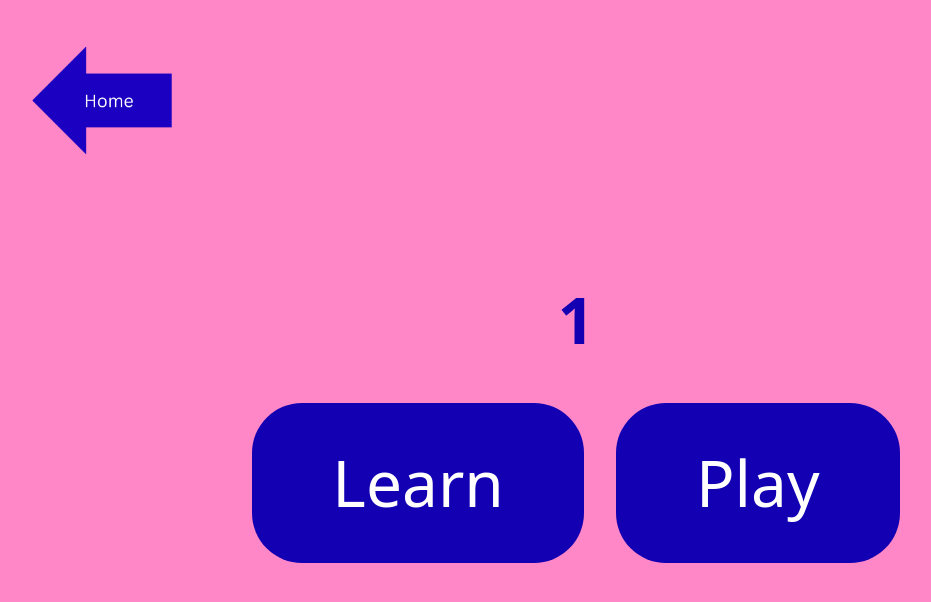
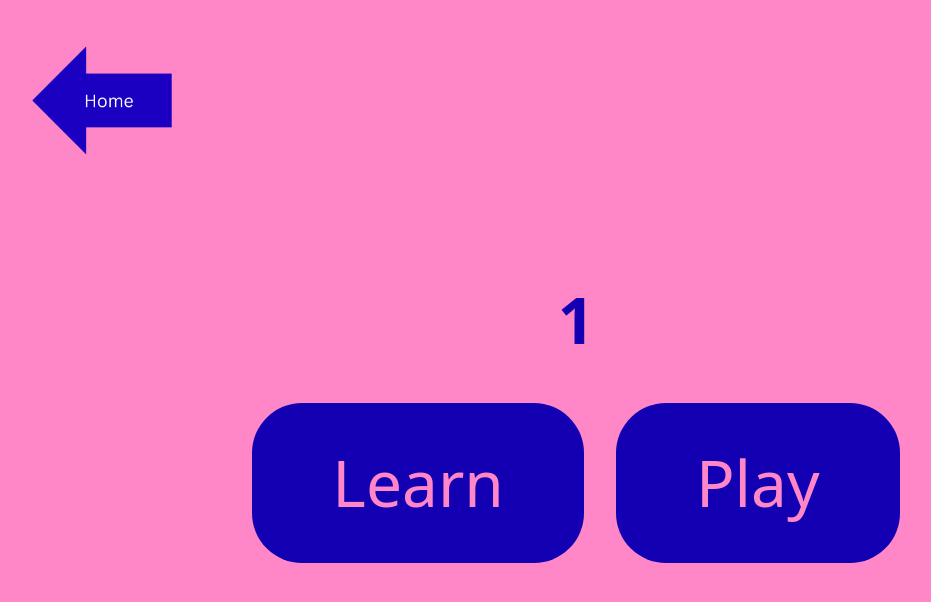
Before and after one commit to giselaroberts/comps-react-app, a React (Vite) app: page /chord/1 in a window 1280 px wide. Shown: the top 602 px of the page, without its empty margins (64-995 px from the left). Built offline with nearby package versions, Linux system fonts and the light colour scheme.

Commit message:
cordselection page text color matches background

```diff
--- a/src/components/ChordSelectionPage.jsx
+++ b/src/components/ChordSelectionPage.jsx
@@ -5,15 +5,23 @@ import HomeArrow from '/Users/giselaroberts/comps-react-app/src/assets/HomeArrow
 
 export default function ChordSelectionPage() {
   const { chordName } = useParams();
+  //get chord color
+  const getChordBackgroundColor = (chord) => {
+    if (chord.includes('7')) return '#54ff7b'; // 7th chords - green
+    if (chord.includes('m')) return '#ffff6a'; // Minor chords - yellow
+    return '#ff86c7'; // Major chords - pink
+  };
+  const textColor = getChordBackgroundColor(chordName);
+
 
   return (
     <div className="chord-selection-page">
       <h1>{chordName}</h1>
       <div className="mode-buttons">
-        <Link to={`/chord/${chordName}/learn`} className="mode-button">
+        <Link to={`/chord/${chordName}/learn`} className="mode-button" style={{ color: textColor }}>
           Learn
         </Link>
-        <Link to={`/chord/${chordName}/play`} className="mode-button">
+        <Link to={`/chord/${chordName}/play`} className="mode-button" style={{ color: textColor }}>
           Play
         </Link>
       </div>
```
